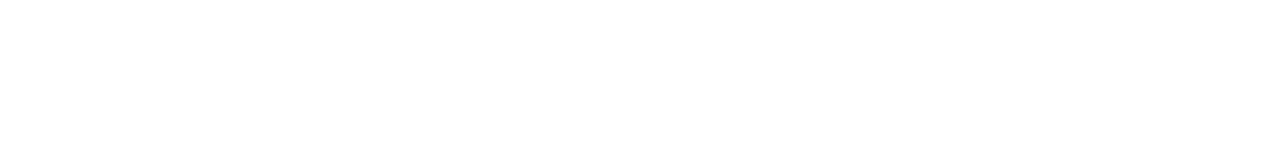
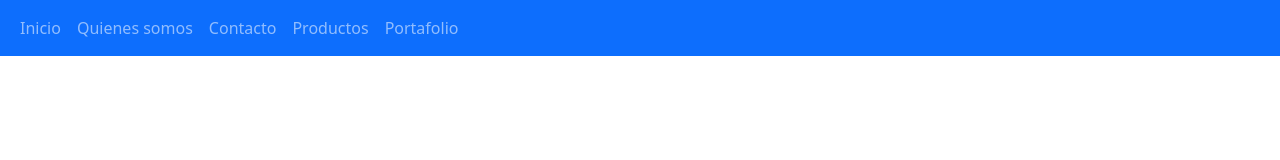
Before and after one commit to yukishirox/desarrolloWEB, a plain HTML site: page subpages/Contacto.html in a window 1280 px wide. Drawn offline with nearby package versions, Linux system fonts and the light colour scheme.

Commit message:
se modifica contacto y quienes somos menu nac

```diff
--- a/subpages/Contacto.html
+++ b/subpages/Contacto.html
@@ -0,0 +1,40 @@
+<!DOCTYPE html>
+<html lang="en">
+<head>
+    <meta charset="UTF-8">
+    <meta http-equiv="X-UA-Compatible" content="IE=edge">
+    <meta name="viewport" content="width=device-width, initial-scale=1.0">
+    <link href="https://cdn.jsdelivr.net/npm/bootstrap@5.2.3/dist/css/bootstrap.min.css" rel="stylesheet">
+    <script src="https://cdn.jsdelivr.net/npm/bootstrap@5.2.3/dist/js/bootstrap.bundle.min.js"></script>
+    <link href="https://cdn.jsdelivr.net/npm/bootstrap@5.2.3/dist/css/bootstrap.min.css" rel="stylesheet">
+    <script src="https://cdn.jsdelivr.net/npm/bootstrap@5.2.3/dist/js/bootstrap.bundle.min.js"></script>
+    <link href="https://cdn.jsdelivr.net/npm/bootstrap@5.2.3/dist/css/bootstrap.min.css" rel="stylesheet">
+    <script src="https://cdn.jsdelivr.net/npm/bootstrap@5.2.3/dist/js/bootstrap.bundle.min.js"></script>
+    <title>Document</title>
+</head>
+<body>
+       <!--aqui empesa el menu de navegacion-->
+       <nav class="navbar navbar-expand-sm bg-primary navbar-dark">
+        <div class="container-fluid">
+          <ul class="navbar-nav">
+            <li class="nav-item">
+              <a class="nav-link" href="../index.html">Inicio</a>
+            </li>
+            <li class="nav-item">
+              <a class="nav-link" href="QuienesSomos.html">Quienes somos</a>
+            </li>
+            <li class="nav-item">
+                <a class="nav-link" href="Contacto.html">Contacto</a>
+            </li>
+              <li class="nav-item">
+                <a class="nav-link" href="#">Productos</a>
+            </li>
+            <li class="nav-item">
+                <a class="nav-link" href="#">Portafolio</a>
+            </li>
+          </ul>
+        </div>
+      </nav>
+    <!--termino del menu de navegacion-->
+</body>
+</html>
```
Also changed, not shown: subpages/QuienesSomos.html (+1 -1 lines).
